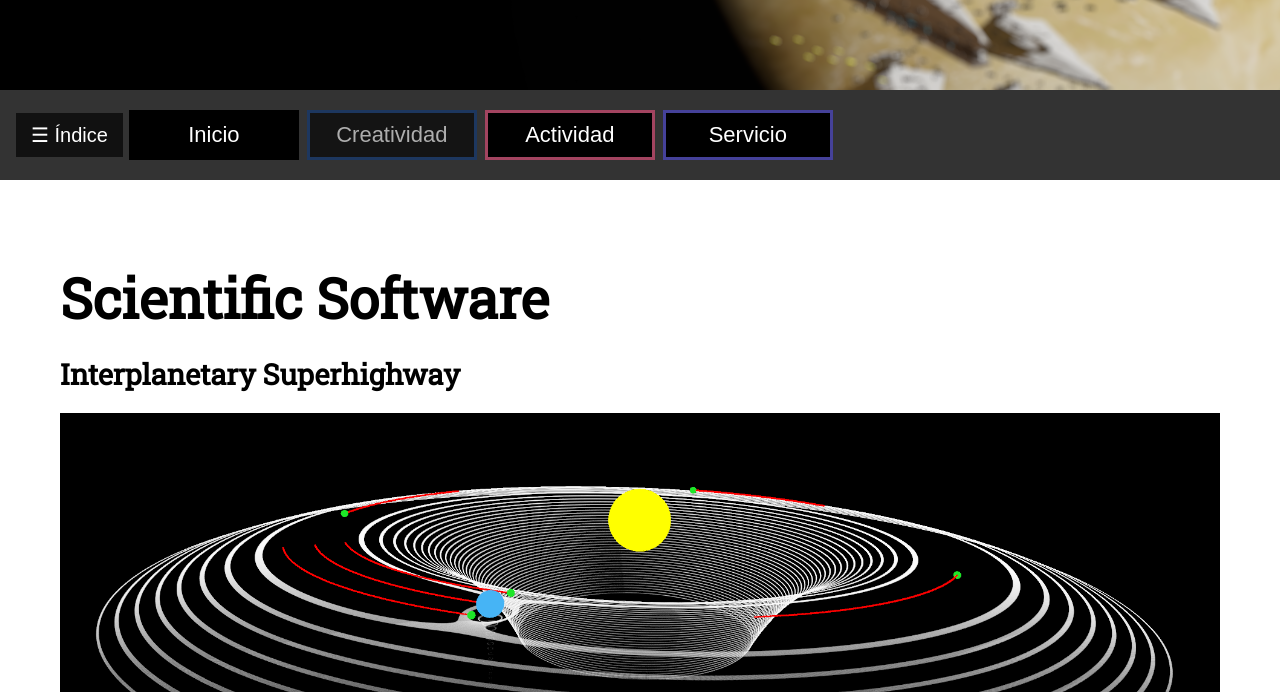
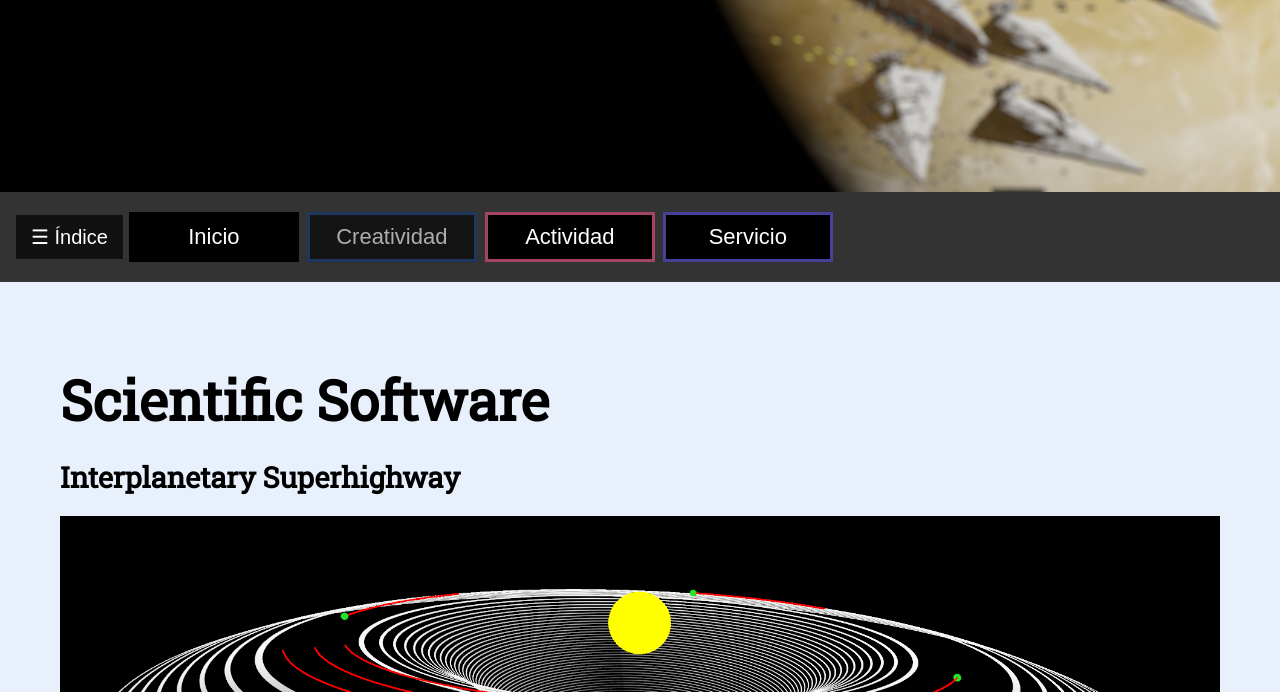
Before and after one commit to arturoperezroncero/cas-creatividad.github.io, a plain HTML site: page index.html in a window 1280 px wide. Shown: the part 590-1282 px from the top of the page. Drawn offline with Linux system fonts and the light colour scheme.

Commit message:
Update index.html

```diff
--- a/index.html
+++ b/index.html
@@ -155,7 +155,7 @@ body {
 
 /* Header/logo Title */
 .header {
-  padding: 11%;
+  padding: 15%;
   text-align: center;
   /*background: #FF5B5E;*/
   color: white;
@@ -230,6 +230,7 @@ body {
   flex: 100%;
   background-color: white;
   padding: 60px;
+  color: black;
 }
 
 /* Fake image, just for this example */
@@ -314,7 +315,7 @@ function closeNav() {
 <div class="row">
   <div class="side">
   </div>
-  <div class="main">
+  <div class="main" style="background-color:#e8f0fc;">
     <h2 id="anchor1"></h1>
     <h1><big><big><big>Scientific Software</big></big></big></h1>
     <h2><big>Interplanetary Superhighway</big></h2>
```
